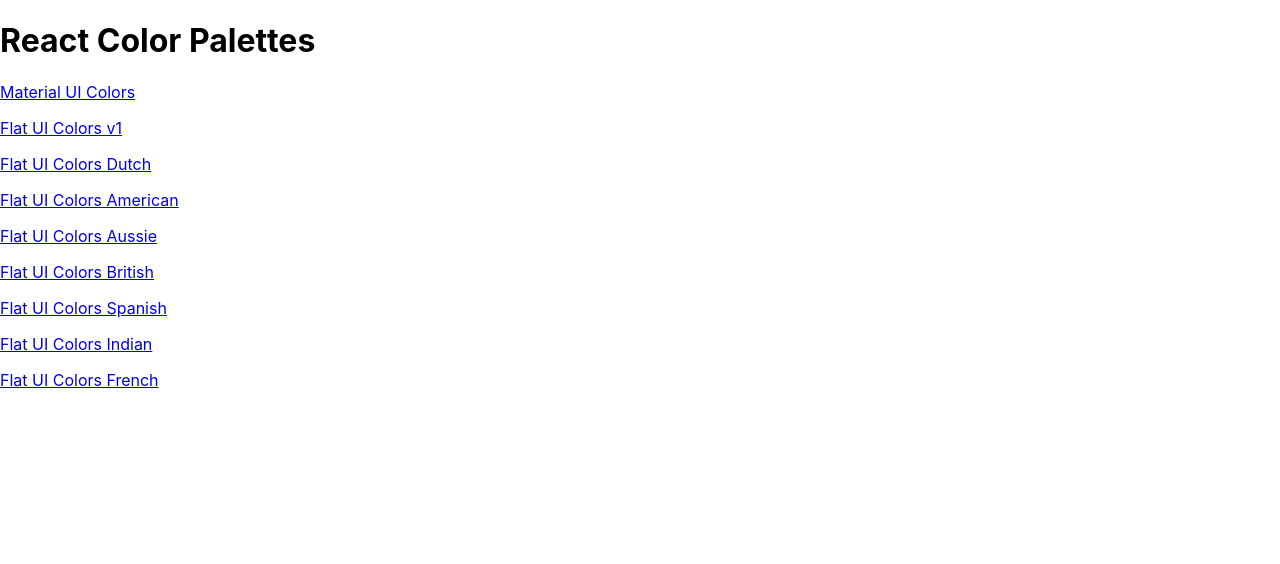
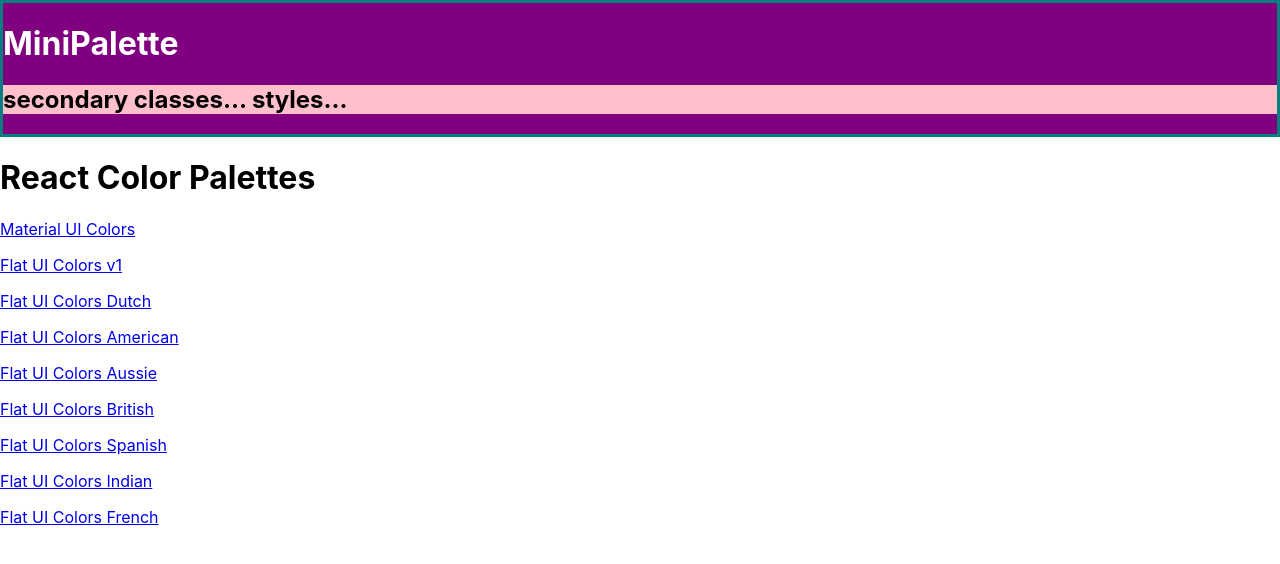
Before and after one commit to yunshine/React-Color-Palettes, a React (Create React App) app: page / in a window 1280 px wide. Shown: the top 564 px of the page. Built offline with nearby package versions, Linux system fonts and the light colour scheme.

Commit message:
demo styles using withStyles

```diff
--- a/src/MiniPalette.js
+++ b/src/MiniPalette.js
@@ -1,11 +1,30 @@
-import React from 'react'; // imrc is the shortcut...
+import React from 'react';
+import { withStyles } from '@material-ui/core/styles';
+import { withTheme } from '@material-ui/styles';
+
+const styles = {
+  main: {
+    backgroundColor: "purple",
+    border: "3px solid teal",
+    "& h1": {
+      color: "white",
+    }
+  },
+  secondary: {
+    backgroundColor: "pink",
+  }
+}
 
 function MiniPalette(props) {
+  const {classes} = props;
+  console.log(classes);
+
   return (
-    <div className="MiniPalette">
+    <div className={`MiniPalette ${classes.main}`}>
       <h1>MiniPalette</h1>
+      <h2 className={classes.secondary}>secondary classes... styles...</h2>
     </div>
   )
 }
 
-export default MiniPalette;
+export default withStyles(styles) (MiniPalette);
--- a/src/PaletteList.js
+++ b/src/PaletteList.js
@@ -1,5 +1,6 @@
 import React, { Component } from 'react'; // imrc is the shortcut...
 import { Link } from 'react-router-dom';
+import MiniPalette from './MiniPalette';
 // import -something-, { -something- } from './-something-';
 import './PaletteList.css'; // make a CSS file for this component..
 
@@ -18,6 +19,7 @@
     const { palettes } = this.props;
     return (
       <div className="PaletteList">
+        <MiniPalette />
         <h1>React Color Palettes</h1>
         {palettes.map(palette => (
           <p>
```
